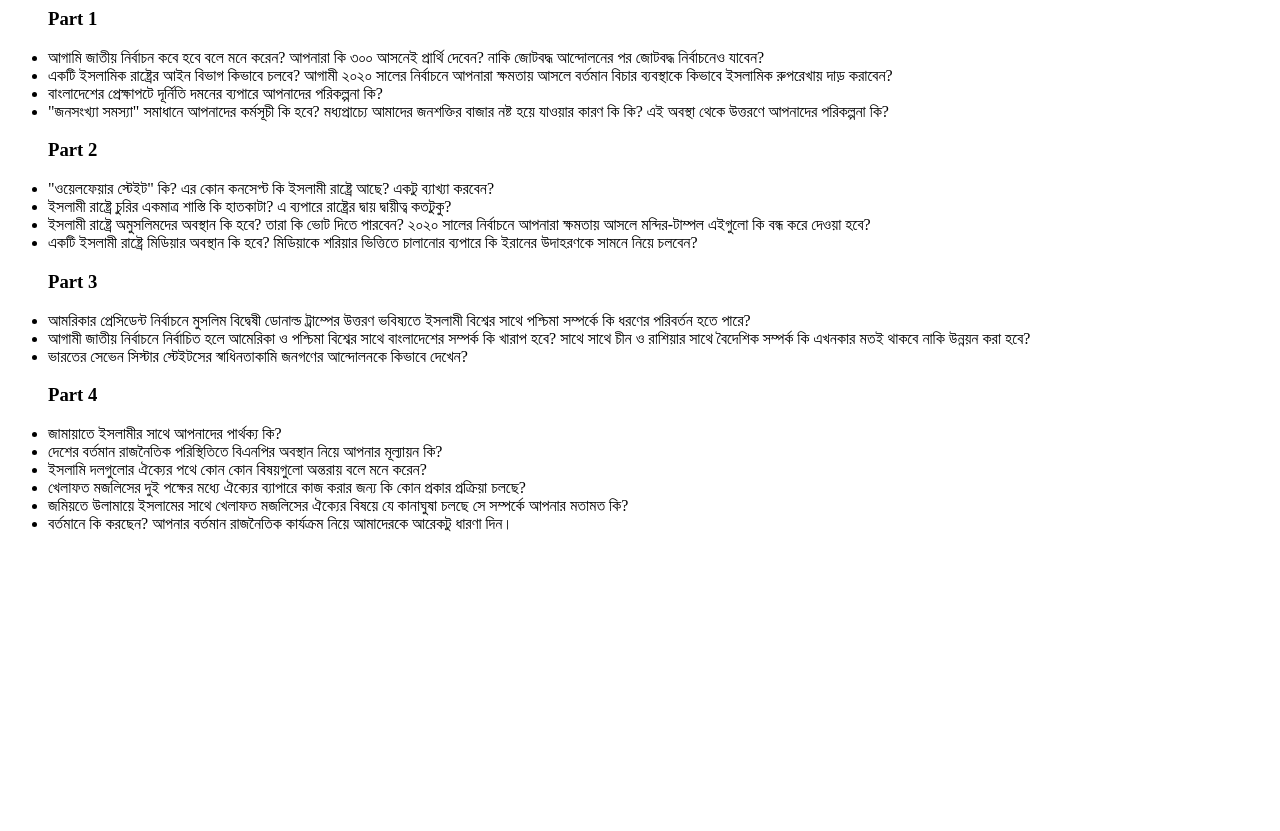
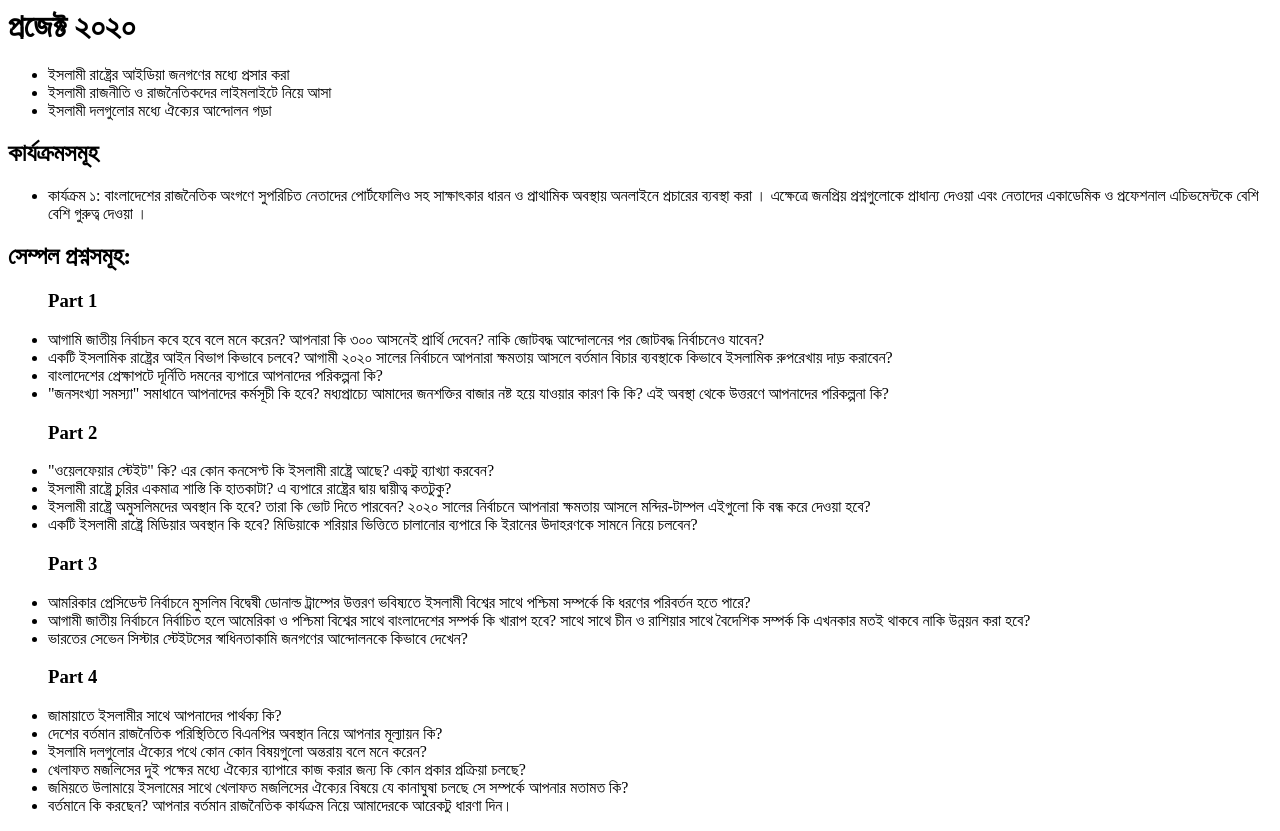
Before and after one commit to almaruf/almaruf.github.io, a plain HTML site: page questions.html in a window 1280 px wide. Before the commit the page ends 800 px from the top, so only its background shows below. Drawn offline with Linux system fonts and the light colour scheme.

Commit message:
Update questions.html

```diff
--- a/questions.html
+++ b/questions.html
@@ -1,4 +1,17 @@
 <html><meta charset="UTF-8">
+<h1>প্রজেক্ট ২০২০</h1>
+<ul>
+<li>ইসলামী রাষ্ট্রের আইডিয়া জনগণের মধ্যে প্রসার করা </li>
+<li>ইসলামী রাজনীতি ও রাজনৈতিকদের  লাইমলাইটে নিয়ে আসা</li>
+<li>ইসলামী দলগুলোর মধ্যে ঐক্যের আন্দোলন গড়া </li>
+</ul>
+
+<h2>কার্যক্রমসমূহ</h2>
+<ul>
+<li>কার্যক্রম ১: বাংলাদেশের রাজনৈতিক অংগণে সুপরিচিত নেতাদের পোর্টফোলিও সহ সাক্ষাৎকার ধারন ও প্রাথামিক অবস্থায় অনলাইনে প্রচারের ব্যবস্থা করা । এক্ষেত্রে জনপ্রিয় প্রশ্নগুলোকে প্রাধান্য দেওয়া এবং নেতাদের একাডেমিক ও প্রফেশনাল এচিভমেন্টকে বেশি বেশি গুরুত্ব দেওয়া । </li>
+</ul>
+
+<h2>সেম্পল প্রশ্নসমূহ: </h2>
 <ul>
 <h3>Part 1</h3>
 <li>আগামি জাতীয় নির্বাচন কবে হবে বলে মনে করেন? আপনারা কি ৩০০ আসনেই প্রার্থি দেবেন? নাকি জোটবদ্ধ আন্দোলনের পর জোটবদ্ধ নির্বাচনেও যাবেন?</li>
```
